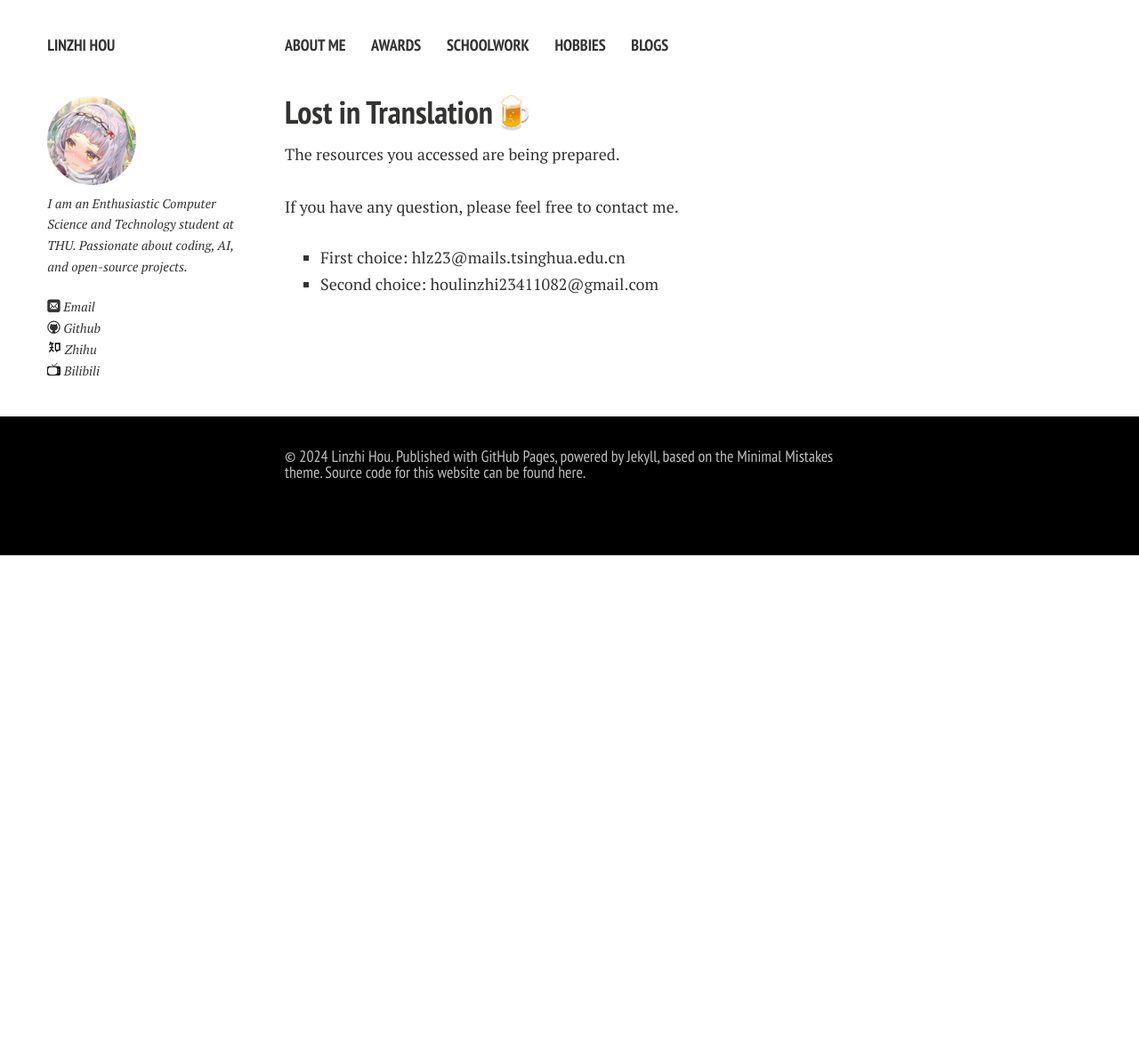
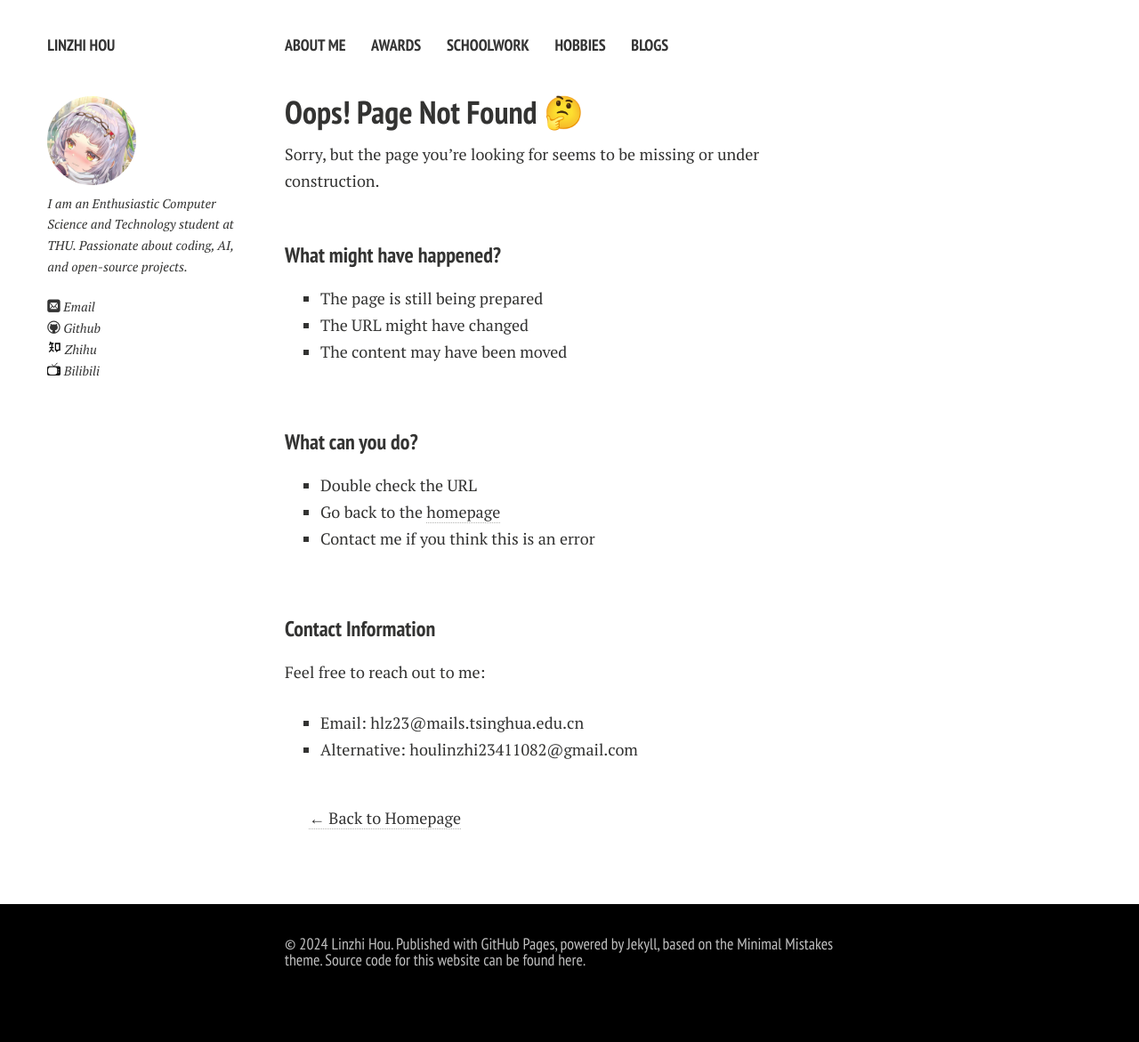
Before and after one commit to Zenith-Hlz/Zenith-Hlz.github.io, a Jekyll site: the page built from files/404.md, in a window 1280 px wide. Shown: the whole page at 89% size. Built offline with Jekyll 4.4.1, drawn with Linux system fonts in a browser that asks for light colours; nearby versions of some CDN libraries; comment, search, counter and statistics services are not loaded; a style sheet for code colours, icons or effects is not loaded; before the commit the page ends 900 px from its top, so only the background shows below that.

Commit message:
edited 404 page

```diff
--- a/files/404.md
+++ b/files/404.md
@@ -1,16 +1,38 @@
 ---
 layout: page
-permalink: /file/404/index.html
-title: Lost in Translation
+permalink: /files/404/index.html
+title: Page Not Found
 ---
 
-## Lost in Translation🍺
+## Oops! Page Not Found 🤔
 
-The resources you accessed are being prepared.
-
-<br>If you have any question, please feel free to contact me.
-
-- First choice: hlz23@mails.tsinghua.edu.cn
-- Second choice: houlinzhi23411082@gmail.com
+Sorry, but the page you're looking for seems to be missing or under construction.
 
 <br>
+
+### What might have happened?
+
+- The page is still being prepared
+- The URL might have changed
+- The content may have been moved
+
+<br>
+
+### What can you do?
+
+- Double check the URL
+- Go back to the [homepage](/)
+- Contact me if you think this is an error
+
+<br>
+
+### Contact Information
+
+Feel free to reach out to me:
+
+- Email: hlz23@mails.tsinghua.edu.cn
+- Alternative: houlinzhi23411082@gmail.com
+
+<br>
+
+[← Back to Homepage](/)
```
